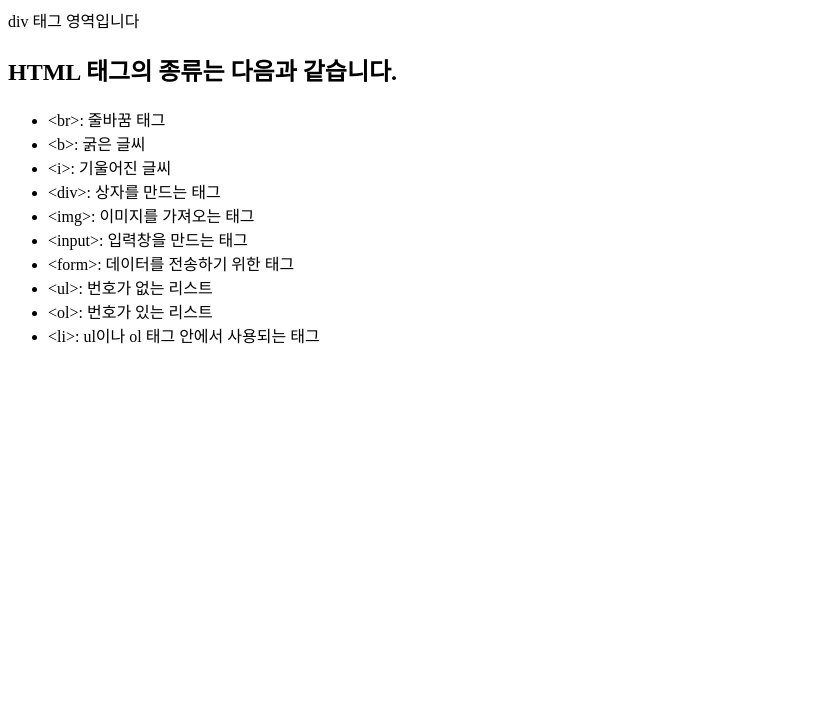
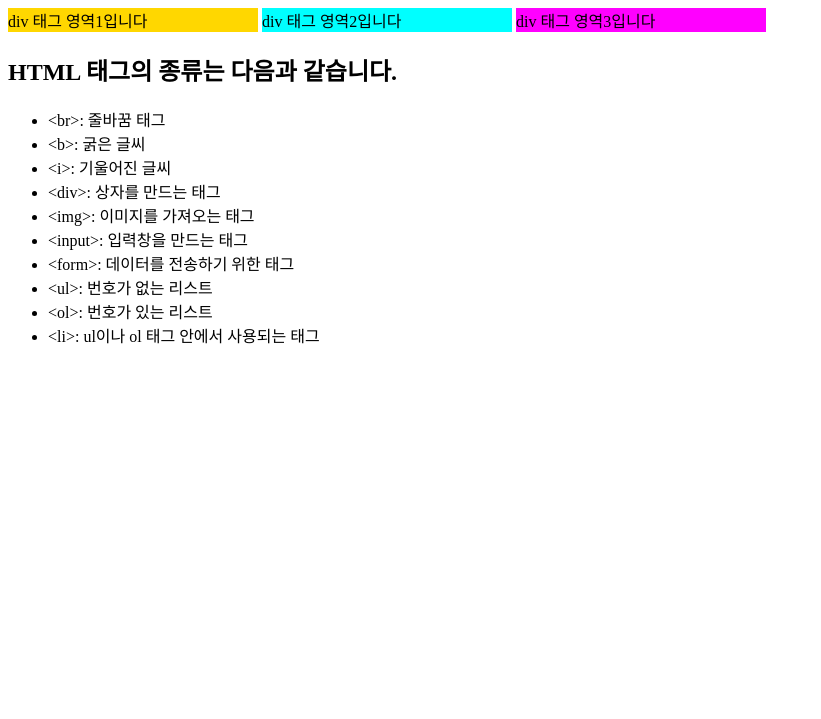
Before and after one commit to dogeum/HTML03, a plain HTML site: page index.html in a window 1280 px wide. Shown: the part 81-800 px from the top of the page, without its empty margins (0-821 px from the left). Drawn offline with Linux system fonts and the light colour scheme.

Commit message:
block 요소 실습

```diff
--- a/index.html
+++ b/index.html
@@ -7,7 +7,10 @@
 </head>
 <body>
     <h1>박도은</h1>
-    <div>div 태그 영역입니다</div>
+    <div style="background-color: gold; width:250px; display:inline-block;">div 태그 영역1입니다</div>
+    <div style="background-color:cyan; width:250px; display:inline-block;">div 태그 영역2입니다</div>
+    <div style="background-color:magenta; width:250px; display:inline-block;">div 태그 영역3입니다</div>
+    <!--여기에 써지는 내용은 렌더링되지 않습니다.-->
     <h2>HTML 태그의 종류는 다음과 같습니다.</h2>
     <ul>
         <li>&lt;br&gt;: 줄바꿈 태그</li>
```
